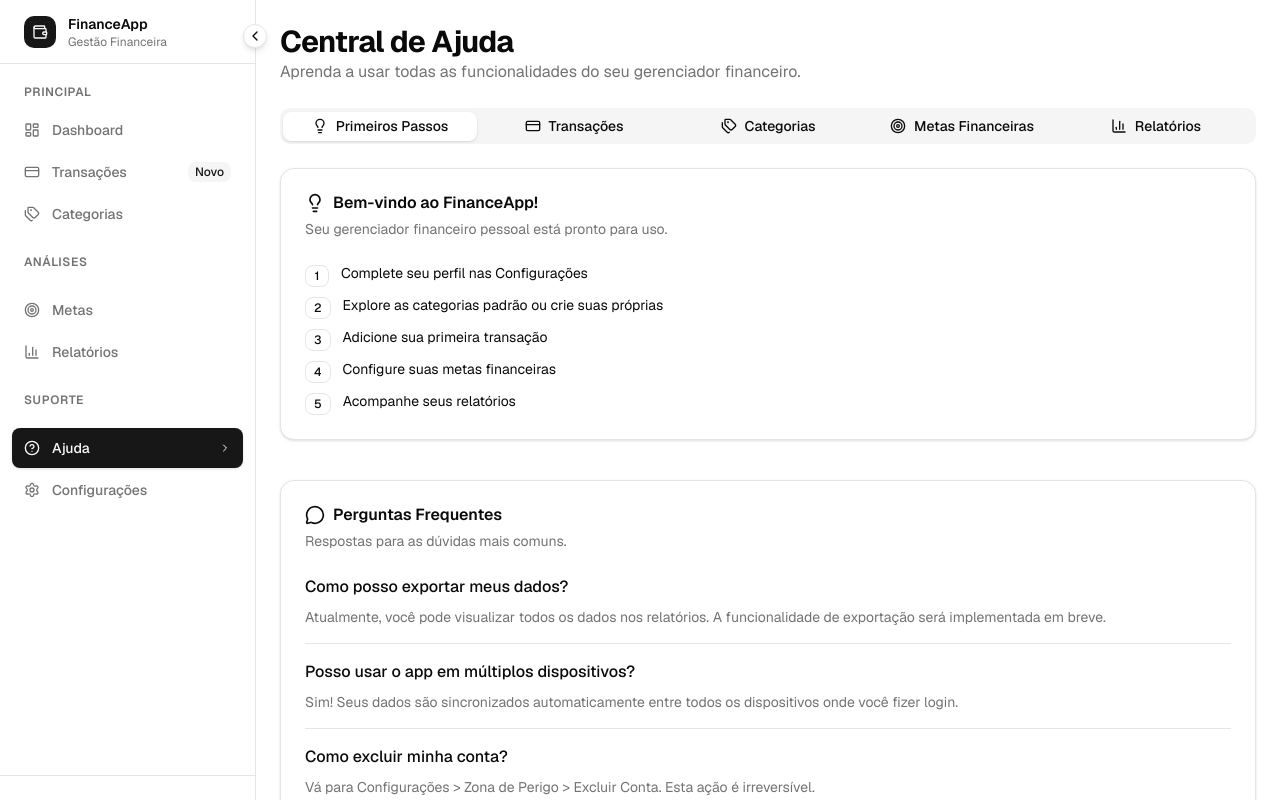
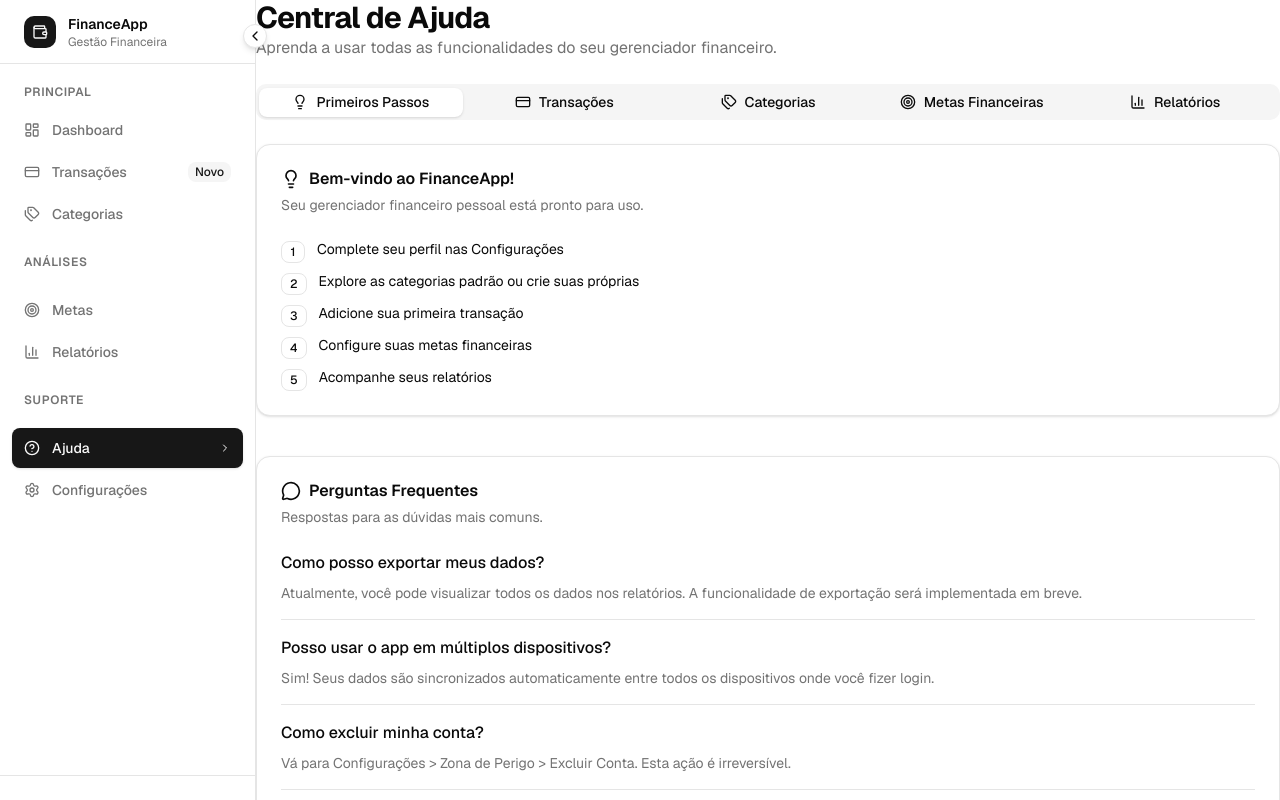
Before and after one commit to gui1416/financial, a Next.js app: page /dashboard/help in a window 1280 px wide. Shown: the top 800 px of the page. Built offline with nearby package versions, Linux system fonts and the light colour scheme; no server answers.

Commit message:
style: shell p

```diff
--- a/src/components/dashboard/dashboard-shell.tsx
+++ b/src/components/dashboard/dashboard-shell.tsx
@@ -41,7 +41,7 @@ export function DashboardShell({ children }: DashboardShellProps) {
      isMobile ? "ml-0" : sidebarCollapsed ? "ml-16" : "ml-64",
     )}
    >
-    <div className="h-full p-4 md:p-6 pt-16 md:pt-6">{children}</div>
+    <div className="h-full">{children}</div>
    </main>
   </div>
  )
```
